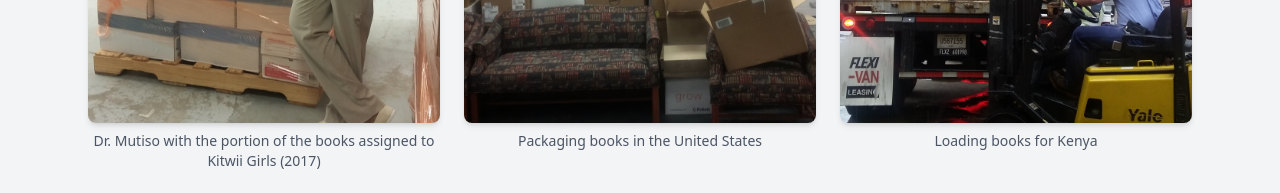
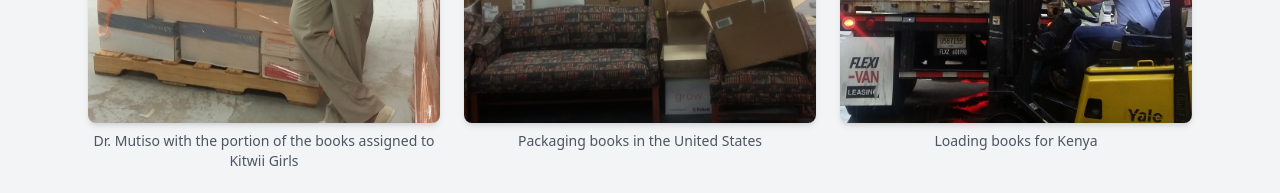
Before and after one commit to wzsamuels/educationruralschools, a Next.js app: page /tribute in a window 1280 px wide. Shown: the part 2620-2813 px from the top of the page. Built offline with nearby package versions, Linux system fonts and the light colour scheme.

Commit message:
Remove references to 2017

```diff
--- a/app/page.tsx
+++ b/app/page.tsx
@@ -134,7 +134,7 @@ export default function HomePage() {
           </p>
         </div>
         <div className="flex flex-1 flex-col items-center md:items-start">
-          <h3 className="text-xl font-semibold text-primary text-center mb-4">Donated Books Reception Event, September 2017</h3>
+          <h3 className="text-xl font-semibold text-primary text-center mb-4">Donated Books Reception Event</h3>
           <Image src={image1} alt="Support" className="rounded-xl shadow-xl max-w-lg w-full" />
           <Caption className="max-w-lg" text="The Saint Martin's Kitwii Primary School's principal, Mr. James Kioko, giving a speech during the reception of donated books in the presence of Dr. Mutiso's parents - Mr. Abraham & Elizabeth Mutiso, Dr. Mutiso's former primary school teachers, parents, teachers, students, clergy, and community leaders. " />
         </div>
--- a/app/tribute/page.tsx
+++ b/app/tribute/page.tsx
@@ -21,7 +21,7 @@ const galleryPhotos = [
   {
     src: gallery1,
     alt: "Book distribution",
-    caption: "Dr. Mutiso with the portion of the books assigned to Kitwii Girls (2017)"
+    caption: "Dr. Mutiso with the portion of the books assigned to Kitwii Girls"
   },
   {
     src: gallery2,
```
